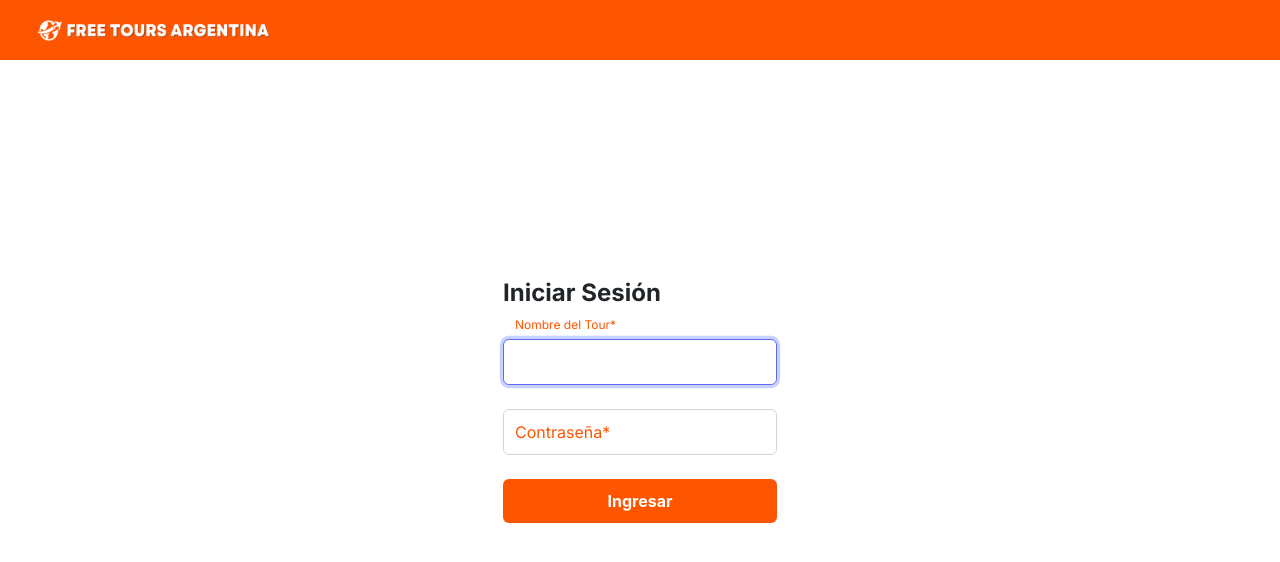
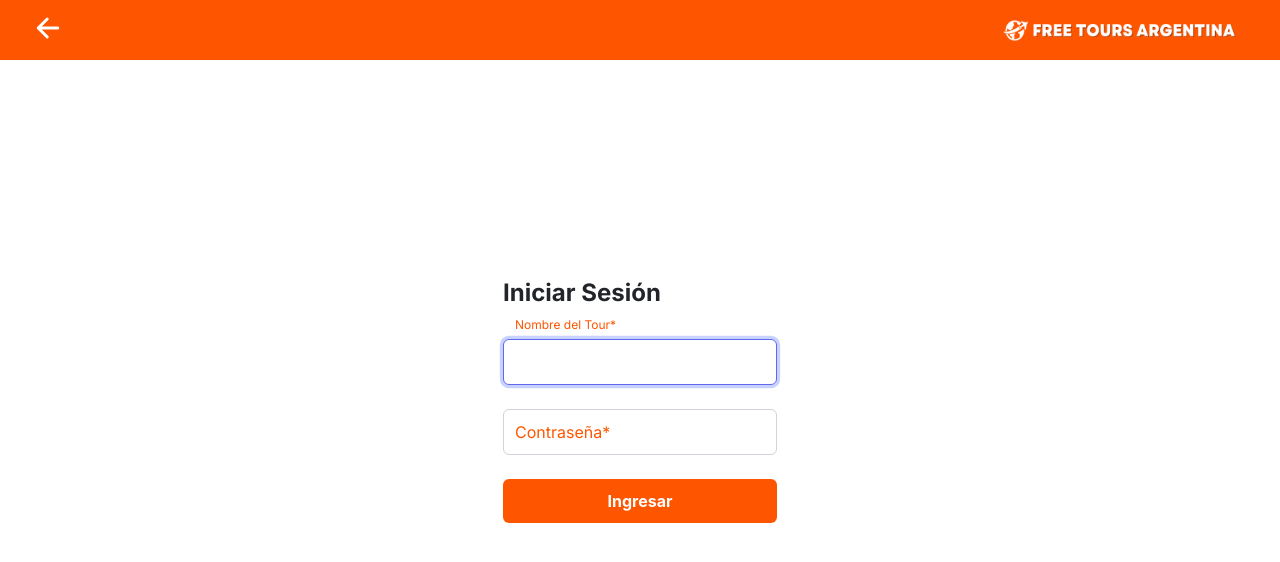
Before and after one commit to GonzaloGuaimas/tourism-blog-website-nextjs, a Next.js app: page /login in a window 1280 px wide. Shown: the top 562 px of the page. Built offline with nearby package versions, Linux system fonts and the light colour scheme.

Commit message:
add differents NavBar styles

```diff
--- a/components/NavBar.tsx
+++ b/components/NavBar.tsx
@@ -4,8 +4,10 @@ import styles from '../styles/Home.module.css'
 import Image from 'next/image'
 import { Link } from 'react-scroll'
 import { useRouter } from 'next/router'
+import { IoLogOut } from 'react-icons/io5'
+import { IoArrowBack } from 'react-icons/io5'
 
-export const NavBar = () => {
+export const NavBar = ({action, type}: { action: any, type: string}) => {
   const router = useRouter()
   const [active, setActive] = useState('navBarMenu')
   const [icon, setIcon] = useState('navBarToggler')
@@ -17,8 +19,66 @@ export const NavBar = () => {
       setIcon('navBarToggler toggle')
     } else setIcon('navBarToggler')
   }
+  const placeNavBar = () => {
     return (
-    <nav className={styles.navBar}>
+      <>
+        <label onClick={() => action()}>
+          <IoArrowBack className={styles.NavBarIcon}/>
+        </label>
+        <Image src={'/assets/logoPositive.png'} alt={''} height={45} width={350} className={styles.navBarImage} onClick={() => {router.back()}}/>
+        <div className={active}>
+            <Link to='home' smooth offset={-100} duration={900} >
+              <h3>INICIO</h3>
+              <hr />
+            </Link>
+            <Link to='destination' smooth offset={-100} duration={900} >
+              <h3>ACERCA DE</h3>
+              <hr />
+            </Link>
+            <Link to='gallery' smooth offset={-100} duration={900} >
+              <h3>GALERÍA</h3>
+              <hr />
+            </Link>
+            <Link to='about' smooth offset={-80} duration={900} >
+              <h3>MAPA</h3>
+              <hr />
+            </Link>
+            <Link to='' smooth offset={-80} duration={900} >
+              <h3>CONTACTO</h3>
+              <hr />
+            </Link>
+        </div>
+        <div onClick={navToggle} className={icon}>
+          <div className="line1"></div>
+          <div className="line2"></div>
+          <div className="line3"></div>
+        </div>
+      </>
+    )
+  }
+  const adminNavBar = () => {
+    return (
+      <>
+        <Image src={'/assets/logoPositive.png'} alt={''} height={45} width={350} className={styles.navBarImage} onClick={() => {router.back()}}/>
+        <label onClick={() => action()}>
+          <IoLogOut className={styles.NavBarIcon}/>
+        </label>
+      </>
+    )
+  }
+  const blogNavBar = () => {
+    return (
+      <>
+        <label onClick={() => action()}>
+          <IoArrowBack className={styles.NavBarIcon}/>
+        </label>
+        <Image src={'/assets/logoPositive.png'} alt={''} height={45} width={350} className={styles.navBarImage} onClick={() => {router.back()}}/>
+      </>
+    )
+  }
+  const indexNavBar = () => {
+    return (
+      <>
         <Image src={'/assets/logoPositive.png'} alt={''} height={45} width={350} className={styles.navBarImage} onClick={() => {router.back()}}/>
         <div className={active}>
             <Link to='home' smooth offset={-100} duration={900} >
@@ -47,6 +107,15 @@ export const NavBar = () => {
           <div className="line2"></div>
           <div className="line3"></div>
         </div>
+      </>
+    )
+  }
+  return (
+    <nav className={styles.navBar}>
+      {type === 'index' ? indexNavBar() : null}
+      {type === 'blog' ? blogNavBar() : null}
+      {type === 'admin' ? adminNavBar() : null}
+      {type === 'place' ? placeNavBar() : null}
     </nav>
   )
 }
--- a/components/NavBarAdmin.tsx
+++ /dev/null
@@ -1,15 +0,0 @@
-import React from 'react'
-import styles from '../styles/Home.module.css'
-import Image from 'next/image'
-import { useRouter } from 'next/router'
-import { IoLogOut } from 'react-icons/io5'
-
-export const NavBar = ({showIcon, logOut}: {showIcon: boolean, logOut: any}) => {
-  const router = useRouter()
-    return (
-    <nav className={styles.navBar}>
-      <Image src={'/assets/logoPositive.png'} alt={''} height={45} width={350} className={styles.navBarImage} onClick={() => {router.back()}}/>
-      {showIcon ? <IoLogOut className={styles.NavBarIcon} onClick={() => logOut()}/> : null}
-    </nav>
-  )
-}
--- a/pages/admin.tsx
+++ b/pages/admin.tsx
@@ -6,7 +6,7 @@ import { TabView, TabPanel } from 'primereact/tabview'
 import { MainForm } from '../components/admin/MainForm'
 import React from 'react'
 import { signOut, useSession } from 'next-auth/react'
-import { NavBar } from '../components/NavBarAdmin'
+import { NavBar } from '../components/NavBar'
 
 // eslint-disable-next-line no-unused-vars
 const inter = Inter({ subsets: ['latin'] })
@@ -24,7 +24,7 @@ export default function Home() {
             <meta name="viewport" content="width=device-width, initial-scale=1" />
             <link rel="icon" href="/assets/logoMundo.png" />
           </Head>
-          <NavBar showIcon={true} logOut={() => signOut()}/>
+          <NavBar type={'admin'} action={() => signOut()}/>
           <main className={styles.main}>
             <Header tourName={'Bariloche'} tourlogo={'/assets/blogExample/1.jpg'}/>
             <TabView>
--- a/pages/blog/[id].tsx
+++ b/pages/blog/[id].tsx
@@ -5,8 +5,11 @@ import Footer from '../../components/Footer'
 import { Header } from '../../components/blog/header'
 import { BlogInfo } from '../../components/blog/BlogInfo'
 import { BlogContent } from '../../components/blog/BlogContent'
+import { NavBar } from '../../components/NavBar'
+import { useRouter } from 'next/router'
 
 export default function Blog() {
+    const router = useRouter()
     const footerRef = useRef()
     return(
         <>
@@ -16,6 +19,7 @@ export default function Blog() {
             <meta name="viewport" content="width=device-width, initial-scale=1" />
             <link rel="icon" href="/assets/logoMundo.png" />
             </Head>
+            <NavBar action={() => {router.back()}} type={'blog'}/>
             <main className={styles.main}>
                 <Header/>
                 <BlogInfo/>
--- a/pages/blog/index.tsx
+++ b/pages/blog/index.tsx
@@ -4,8 +4,11 @@ import styles from '../../styles/Home.module.css'
 import BlogCardLarger from '../../components/blog/BlogCardLarger'
 import BlogCard from '../../components/pure/BlogCard'
 import Footer from '../../components/Footer'
+import { NavBar } from '../../components/NavBar'
+import { useRouter } from 'next/router'
 
 export default function Blog() {
+    const router = useRouter()
     const footerRef = useRef()
     return(
         <>
@@ -15,6 +18,7 @@ export default function Blog() {
             <meta name="viewport" content="width=device-width, initial-scale=1" />
             <link rel="icon" href="/assets/logoMundo.png" />
             </Head>
+            <NavBar action={() => {router.back()}} type={'blog'}/>
             <main className={styles.main}>
                 <div style={{marginTop: '60px'}}>
                     <div className='titleSection' id={'about'} style={{ marginTop: '2rem' }}>
--- a/pages/index.tsx
+++ b/pages/index.tsx
@@ -30,7 +30,7 @@ export default function Home() {
           <meta name="viewport" content="width=device-width, initial-scale=1" />
           <link rel="icon" href="/assets/logoMundo.png" />
         </Head>
-        <NavBar/>
+        <NavBar action={() => {}} type={'index'}/>
         <main className={styles.main}>
           <HomeComponent/>
           <Delimiter refValue={placeRef} title={'TOURS DE PAGO LIBRE'} />
--- a/pages/login.tsx
+++ b/pages/login.tsx
@@ -9,7 +9,7 @@ import { InputText } from 'primereact/inputtext'
 import { classNames } from 'primereact/utils'
 import { Button } from 'primereact/button'
 import { Password } from 'primereact/password'
-import { NavBar } from '../components/NavBarAdmin'
+import { NavBar } from '../components/NavBar'
 
 // eslint-disable-next-line no-unused-vars
 const inter = Inter({ subsets: ['latin'] })
@@ -44,7 +44,7 @@ export default function Home() {
           <meta name="viewport" content="width=device-width, initial-scale=1" />
           <link rel="icon" href="/assets/logoMundo.png" />
         </Head>
-        <NavBar showIcon={false} logOut={() => {}}/>
+        <NavBar type='blog' action={() => {router.back()}}/>
         <main className={styles.main}>
             <div className={styles.loginForm}>
                 <form onSubmit={handleSubmit(onSubmit)} className="p-fluid">
--- a/pages/place-to-go/[id].tsx
+++ b/pages/place-to-go/[id].tsx
@@ -10,6 +10,7 @@ import Footer from '../../components/Footer'
 import Contact from '../../components/place-to-go/Contact'
 import ContactButton from '../../components/pure/place-to-go/ContactButton'
 import { useInView } from 'react-intersection-observer'
+import { NavBar } from '../../components/NavBar'
 
 export default function Place() {
     const router = useRouter()
@@ -26,6 +27,7 @@ export default function Place() {
           <meta name="viewport" content="width=device-width, initial-scale=1" />
           <link rel="icon" href="/assets/logoMundo.png" />
         </Head>
+        <NavBar action={() => {router.back()}} type={'place'}/>
         <main className={styles.main}>
             <Home placeName={'Bariloche'} description={'La ciudad de la nieve'}/>
             <About refValue={gridRef} gridVisible={gridVisible}/>
```
Lines whose indentation alone changed are shown as unchanged.
